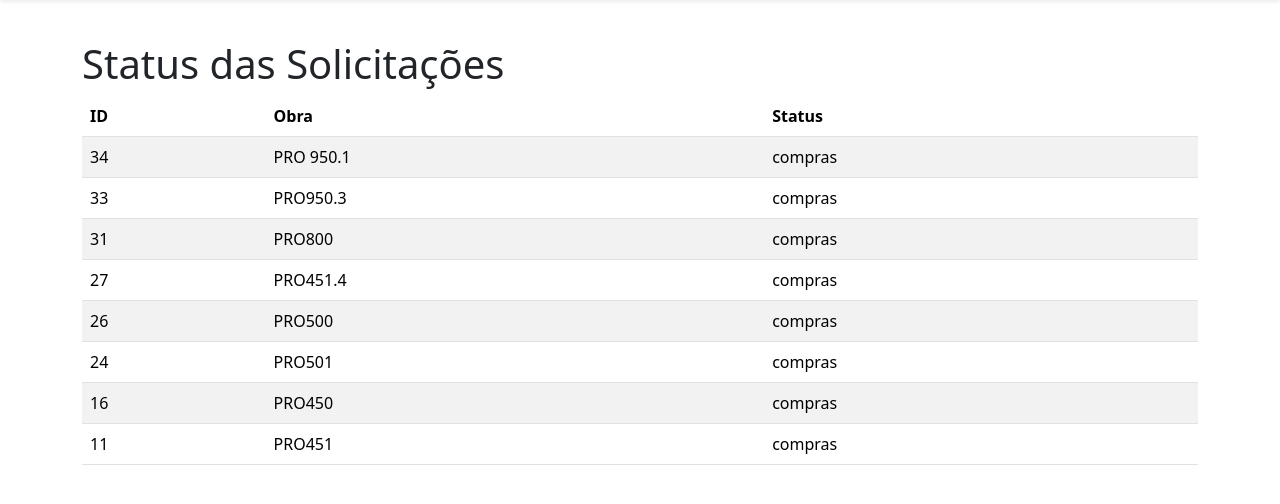
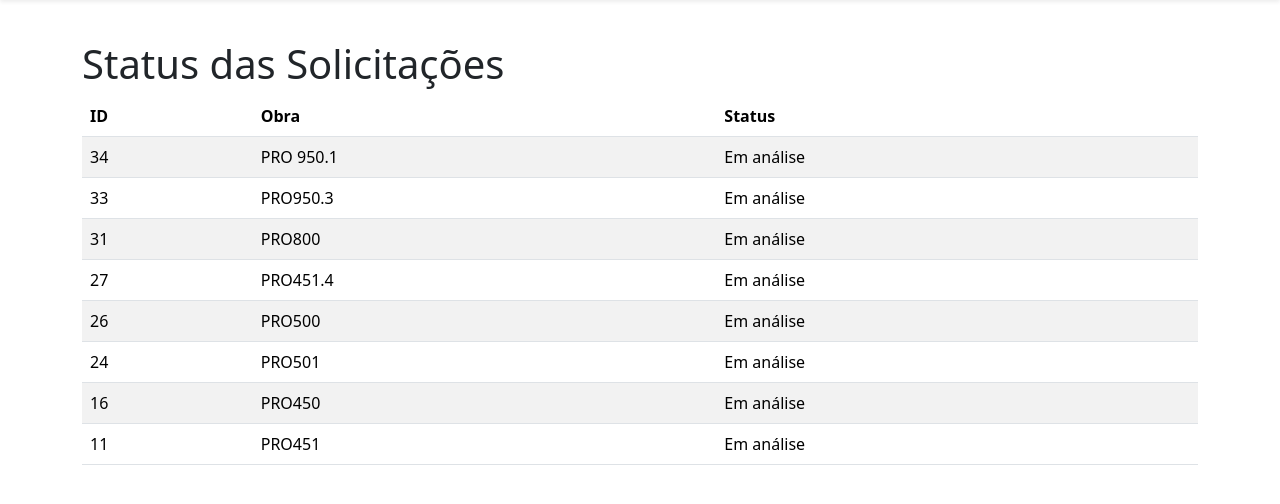
Before and after one commit to Murillozo/Checklist-Estoque, a Flask app: page /projetista/ in a window 1280 px wide. Shown: the part 56-560 px from the top of the page. Run offline with Flask 3, Linux system fonts and the light colour scheme.

Commit message:
Exibir status de analise

```diff
--- a/site/models.py
+++ b/site/models.py
@@ -9,7 +9,8 @@ class Solicitacao(db.Model):
     id = db.Column(db.Integer, primary_key=True)
     obra = db.Column(db.String(100), nullable=False)
     data = db.Column(db.DateTime, default=datetime.utcnow)
-    status = db.Column(db.String(20), default='compras')
+    # novo status padrao indicando que a solicitacao esta em analise
+    status = db.Column(db.String(20), default='analise')
     pendencias = db.Column(db.Text)
     itens = db.relationship('Item', backref='solicitacao', cascade='all, delete-orphan')
 
--- a/site/projetista/templates/index.html
+++ b/site/projetista/templates/index.html
@@ -14,7 +14,13 @@
       <tr>
         <td>{{ sol.id }}</td>
         <td>{{ sol.obra }}</td>
-        <td>{{ sol.status }}</td>
+        <td>
+          {% if sol.status == 'analise' %}
+            Em análise
+          {% else %}
+            {{ sol.status }}
+          {% endif %}
+        </td>
       </tr>
     {% else %}
       <tr>
```
